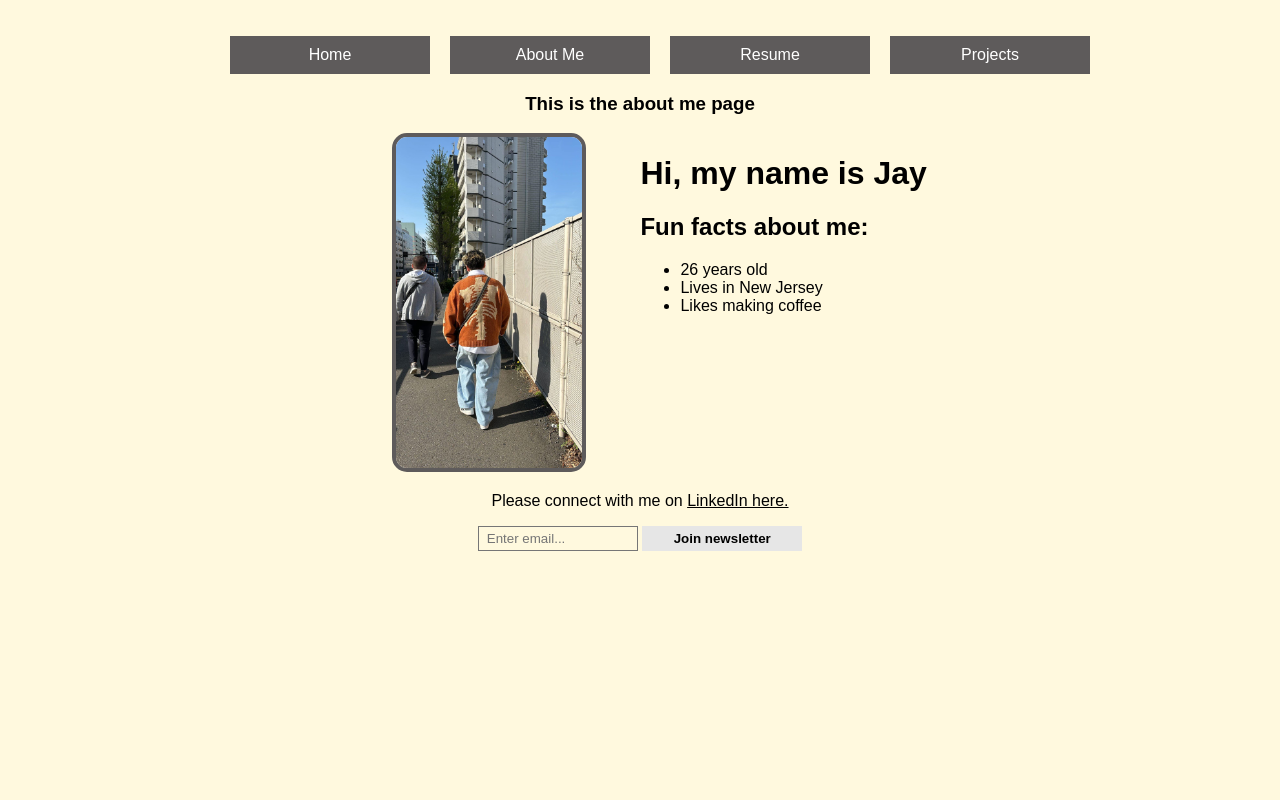
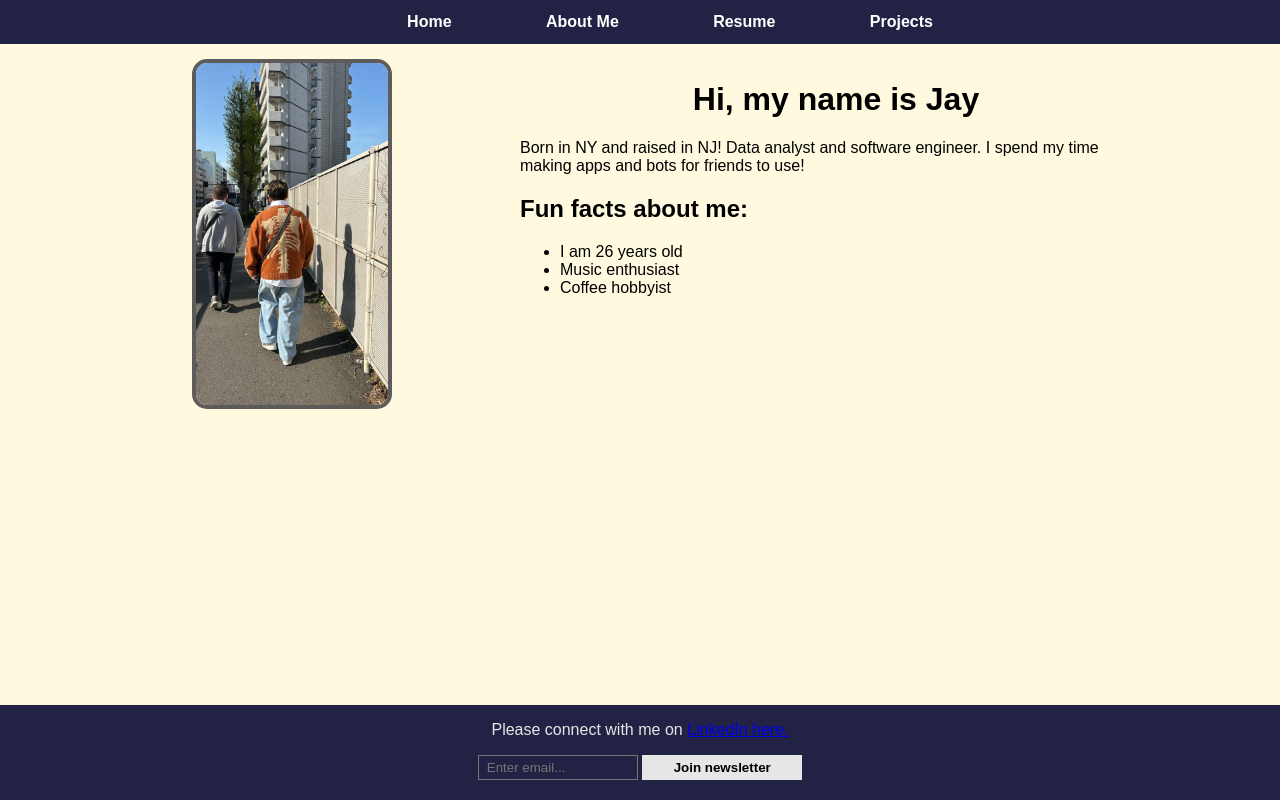
Before and after one commit to jay-choo/MyWebsite, a website built with Vite: page about.html in a window 1280 px wide. Built offline with nearby package versions, Linux system fonts and the light colour scheme; a web font is replaced by a local one.

Commit message:
Add files via upload

```diff
--- a/about.html
+++ b/about.html
@@ -15,22 +15,25 @@
             </ul>
         </nav>
 
-        <main>
         <h3>
             This is the about me page
         </h3>
-        </main>
-
+        <div class="about-main">
             <img src="per.jpg">
             <div class="bio">
                 <h1>Hi, my name is Jay</h1>
+                <p>
+                    Born in NY and raised in NJ! Data analyst and software engineer. I spend my time making apps and bots for friends to use!
+                </p>
                 <h2>Fun facts about me:</h2>
                 <ul>
-                <li>26 years old</li>
-                <li>Lives in New Jersey</li>
-                <li>Likes making coffee</li>
+                    <li>I am 26 years old</li>
+                    <li>Music enthusiast</li>
+                    <li>Coffee hobbyist </li>
                 </ul>
             </div>
+        </div>
+
         <div class="contact">
             <p>Please connect with me on <a href="https://www.linkedin.com/in/jay-choo/" taget="_blank">LinkedIn here.</a></p>
             <input type="text" placeholder="Enter email...">
--- a/styles.css
+++ b/styles.css
@@ -1,48 +1,67 @@
-:root{
-    --text: #000000;
+body, html {
+    background: #fff9df;
+    color: #000000;
+    font-family: sans-serif;
+    margin:0;
 }
-h1,h3{
-    text-align: center;
+
+.navbar{
+    width:100%;
+    position:fixed;
+    top:0;
 }
+
 .navbar ul{
+    background-color: #222245;
+    padding-top: 3px;
+    padding-bottom: 3px;
+    margin-top: 0;
     display:flex;
     justify-content: center;
     list-style-type: none;
-    padding: auto;
-    overflow: hidden;
+    width: auto;
+}
 
+.navbar ul::-webkit-scrollbar{
+    display:none;
 }
+
+.navbar li{
+    display: inline-block;
+    margin-left:3%;
+    margin-right:3%;
+    border-radius: 8px;
+}
+
 .navbar a{
-    width: 200px;
     color:white;
+    background-color: #222245;
+    font-weight:bold;
     text-decoration: none;
     padding-top: 10px;
     padding-bottom: 10px;
+    padding-left: 10px;
+    padding-right: 10px;
+    width: 100%;
     display: block;
     text-align: center;
+    border-radius: 8px;
 }
 .navbar a:hover{
-    background-color: #222222;
-}
-.navbar li{
-    background-color: #5e5b5b;
-    display: inline-block;
-    margin-left:10px;
-    margin-right:10px;
+    border-radius: 8px;
+    background-color: #3f3f81;
+    transition: 0.3s;
 }
 
 
-body, html {
-    margin: 0px;
-    padding: 10px;
-    background: #fff9de;
-    color: #000000;
-    font-family: sans-serif;
-}
 
 main{
     margin-left: 20px;
     margin-right: 20px;
+}
+
+h1,h3{
+    text-align: center;
 }
 
 img {
@@ -50,27 +69,40 @@ img {
     width: 15%;
     border-radius: 15px;
     border: 4px solid #5e5b5b;
-    margin-left:30%;
+    margin-left:15%;
+}
+
+.about-main{
+    display:flex;
 }
 
 .bio{
     display:inline-block;
-    margin-left:50px;
+    margin-left:10%;
+    margin-right:10%;
     vertical-align: top;
+    padding: 0;
 }
 
-a {
-    color: #000000;
+
+
+.contact{
+    background-color: #222245;
+    text-align:center;
+    margin-left: auto;
+    margin-right: auto;
+    padding-bottom: 20px;
+    bottom:0;
+    position:fixed;
+    width:100%;
 }
 
-.contact{
-    text-align:center;
-    display: block;
-    margin-left: auto;
-    margin-right: auto;
+.contact p{
+    color:#e6e6e6;
 }
 
 input {
+    color:#e6e6e6;
     width: 160px;
     box-sizing: border-box;
     padding: 4px 8px;
```
Also changed, not shown: resume.html (+1 -1 lines). Lines whose indentation alone changed are shown as unchanged.
